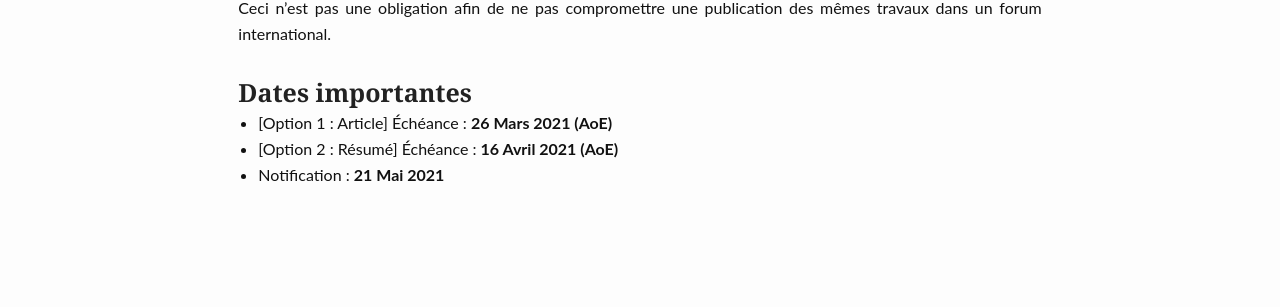
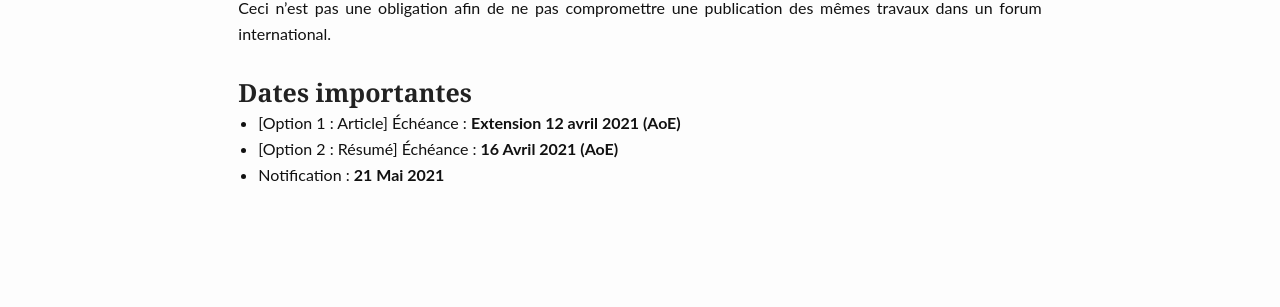
Before and after one commit to compas-conference/2021, a Jekyll site: the page built from soumissions/index.md, in a window 1280 px wide. Shown: the part 1581-1888 px from the top of the page. Built offline with Jekyll 4.4.1, drawn with Linux system fonts in a browser that asks for light colours.

Commit message:
extension

```diff
--- a/soumissions/index.md
+++ b/soumissions/index.md
@@ -50,6 +50,6 @@ Compas n'a pas pour objectif de remplacer une publication dans une conférence i
 
 ### **Dates importantes**
 
-- [Option 1 : Article] Échéance : **26 Mars 2021 (AoE)**
+- [Option 1 : Article] Échéance : **Extension 12 avril 2021 (AoE)**
 - [Option 2 : Résumé] Échéance : **16 Avril 2021 (AoE)**
 - Notification : **21 Mai 2021**
```
